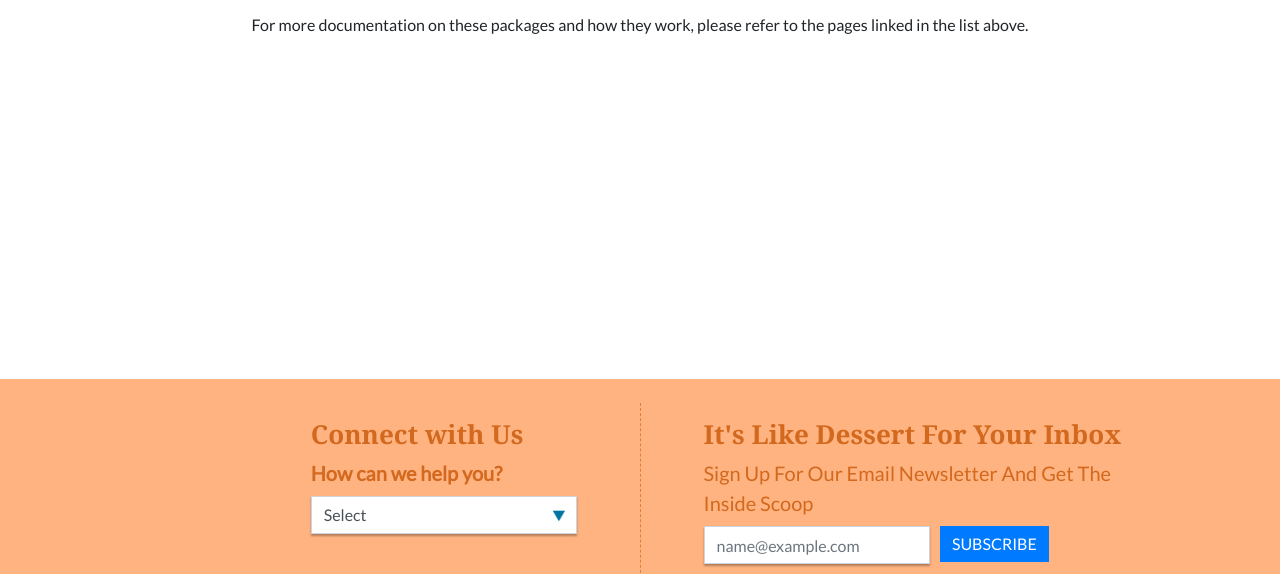
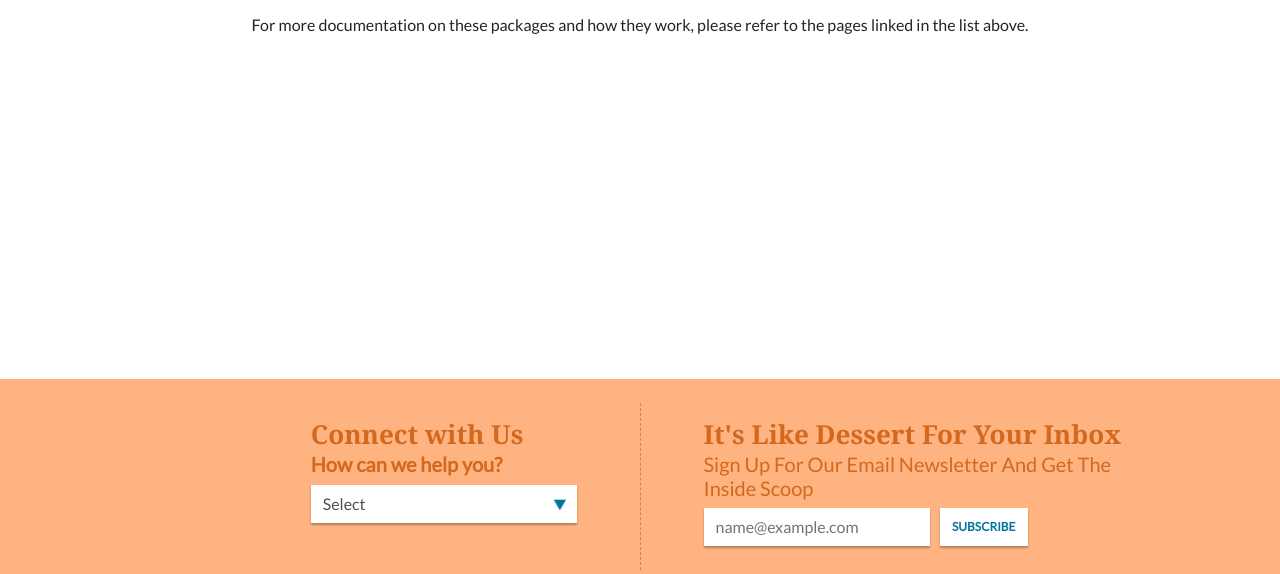
Before and after one commit to afizsavage/Mide-Ice-Cream-SIte, a Gatsby site: page / in a window 1280 px wide. Shown: the part 421-995 px from the top of the page. Built offline with nearby package versions, Linux system fonts and the light colour scheme; Gatsby itself is replaced by a stand-in of ours; a web font is replaced by a local one.

Commit message:
contact spacing arranged

```diff
--- a/src/styles/_footer.scss
+++ b/src/styles/_footer.scss
@@ -16,6 +16,7 @@ footer {
       font-family: Calistoga, Georgia, "Times New Roman", serif;
       font-size: 1.63rem;
       font-weight: 600;
+      margin: 0rem 0rem 0.2rem 0rem;
     }
     .form-control:focus {
       box-shadow: 0 2px 2px rgba(0, 0, 0, 0.3);
@@ -23,9 +24,13 @@ footer {
     .form-control {
       border-radius: 0;
       box-shadow: 0 2px 2px rgba(0, 0, 0, 0.3);
+      border: 0;
     }
     .form-control:active {
       box-shadow: 0 2px 2px rgba(0, 0, 0, 0.3);
+    }
+    .form-label {
+      line-height: 1.44rem;
     }
     .newsletter {
       label {
@@ -34,7 +39,13 @@ footer {
       }
       button {
         border: none;
+        height: 100%;
         border-radius: 0;
+        box-shadow: 0 2px 2px rgba(0, 0, 0, 0.3);
+        color: #0574a1;
+        background-color: #ffffff;
+        font-size: 0.75rem;
+        font-weight: 700;
       }
     }
     label {
```
